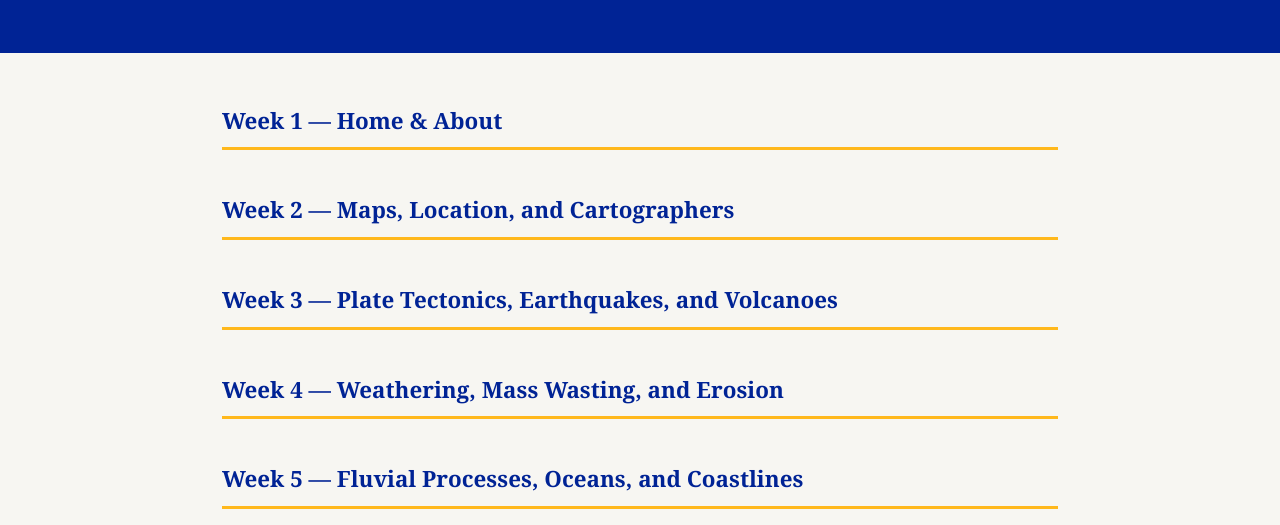
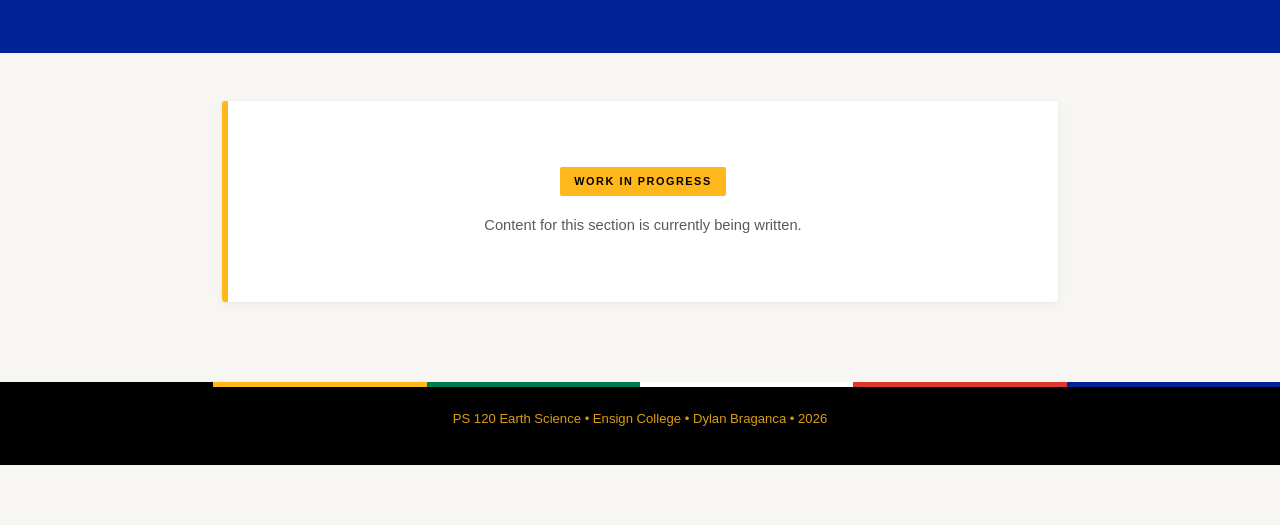
Before and after one commit to dmbraganca/earthsciencewebpage, a website built with Vite: page earthsciencewebpage/references.html in a window 1280 px wide. Shown: the part 275-800 px from the top of the page. Built offline with nearby package versions, Linux system fonts and the light colour scheme.

Commit message:
References

```diff
--- a/earthsciencewebpage/references.html
+++ b/earthsciencewebpage/references.html
@@ -36,25 +36,10 @@
   </div>
 
   <main>
-
-    <h2>Week 1 &mdash; Home &amp; About</h2>
-    <ul class="references-list"></ul>
-
-    <h2>Week 2 &mdash; Maps, Location, and Cartographers</h2>
-    <ul class="references-list"></ul>
-
-    <h2>Week 3 &mdash; Plate Tectonics, Earthquakes, and Volcanoes</h2>
-    <ul class="references-list"></ul>
-
-    <h2>Week 4 &mdash; Weathering, Mass Wasting, and Erosion</h2>
-    <ul class="references-list"></ul>
-
-    <h2>Week 5 &mdash; Fluvial Processes, Oceans, and Coastlines</h2>
-    <ul class="references-list"></ul>
-
-    <h2>Week 6 &mdash; Climate Controls, Biomes, and Climate Change</h2>
-    <ul class="references-list"></ul>
-
+    <div class="placeholder-box">
+      <span class="wip-label">Work in Progress</span>
+      <p>Content for this section is currently being written.</p>
+    </div>
   </main>
 
   <footer>
```
